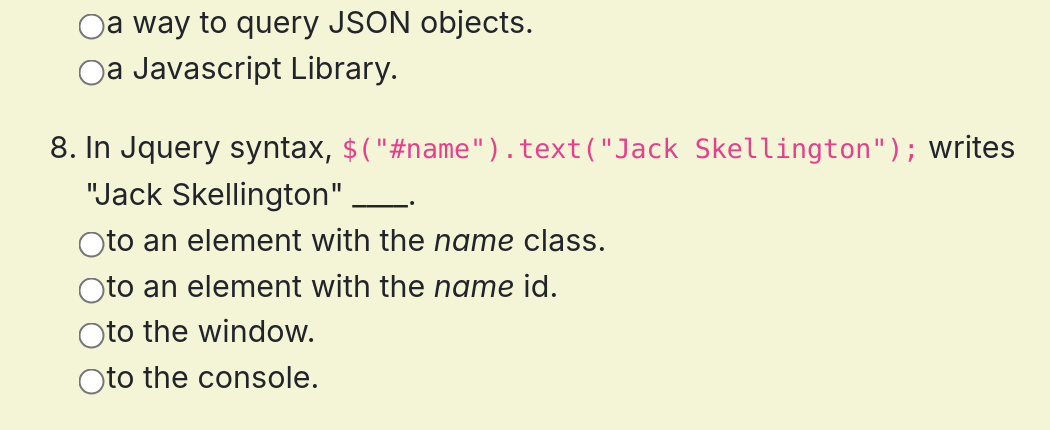
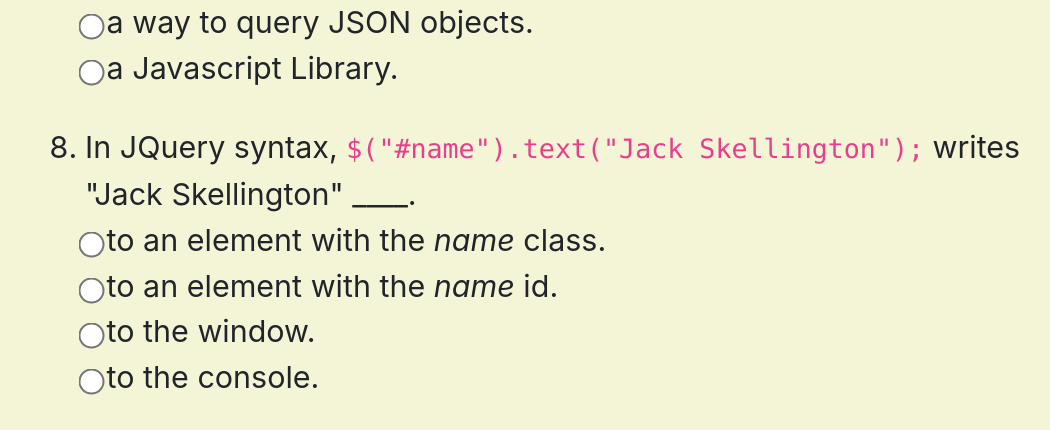
Before and after one commit to coffeemetalcode/Trivia-Game, a plain HTML site: page index.html in a window 1280 px wide. Shown: the part 2040-2470 px from the top of the page, without its empty margins (105-1155 px from the left). Drawn offline with nearby package versions, Linux system fonts and the light colour scheme.

```diff
--- a/index.html
+++ b/index.html
@@ -113,7 +113,7 @@
       </li>
       <br>
       <li class="question">
-        In Jquery syntax, <code>$("#name").text("Jack Skellington");</code> writes "Jack Skellington" ____.
+        In JQuery syntax, <code>$("#name").text("Jack Skellington");</code> writes "Jack Skellington" ____.
         <form name="q8">
           <input type="radio" class="incorrect" name="q8"> to an element with the <em>name</em> class.<br>
           <!-- correct answer -->
```
